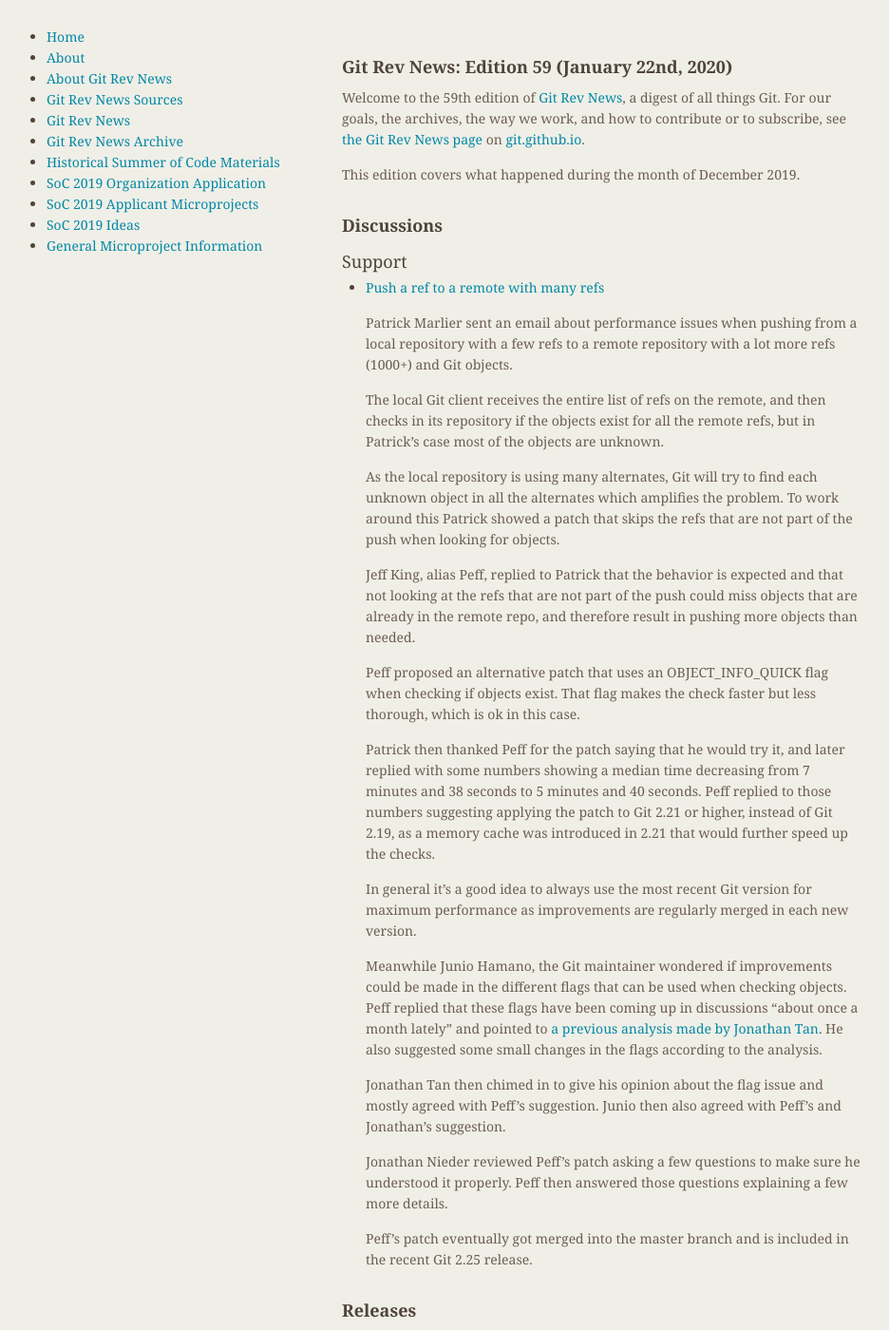
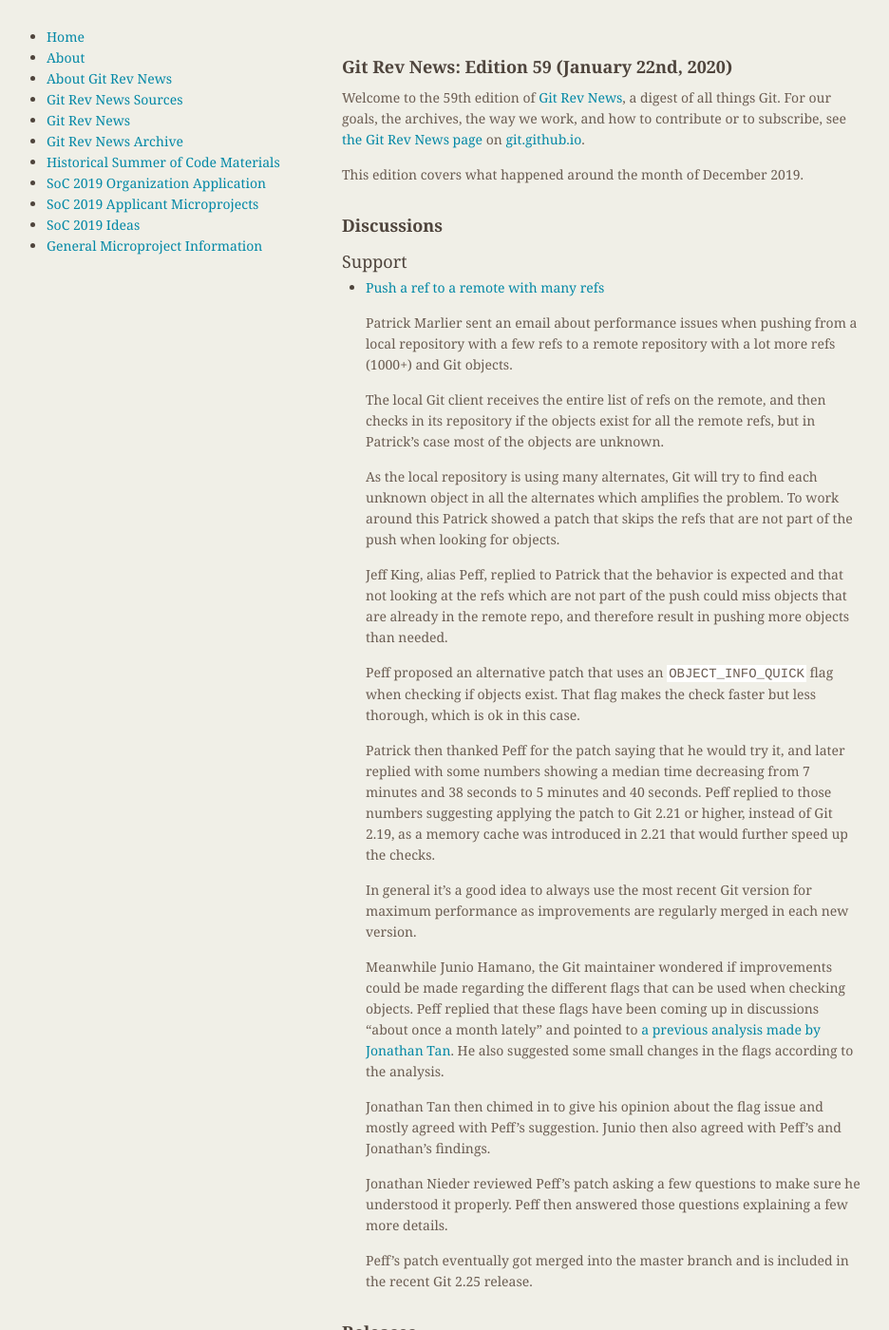
Before and after one commit to git/git.github.io, a Jekyll site: the page built from rev_news/drafts/edition-59.md, in a window 1280 px wide and 1400 px high. Shown: the whole window at 95% size, without its empty margins (174-1110 px from the left). Built offline with Jekyll 4.4.1, drawn with Linux system fonts in a browser that asks for light colours.

Commit message:
Rephrased some sentences plus the "around the month" suggestion.

```diff
--- a/rev_news/drafts/edition-59.md
+++ b/rev_news/drafts/edition-59.md
@@ -13,7 +13,7 @@
 a digest of all things Git. For our goals, the archives, the way we work, and how to contribute or to
 subscribe, see [the Git Rev News page](https://git.github.io/rev_news/rev_news/) on [git.github.io](http://git.github.io).
 
-This edition covers what happened during the month of December 2019.
+This edition covers what happened around the month of December 2019.
 
 ## Discussions
 
@@ -43,11 +43,11 @@
   refs that are not part of the push when looking for objects.
 
   Jeff King, alias Peff, replied to Patrick that the behavior is
-  expected and that not looking at the refs that are not part of the
+  expected and that not looking at the refs which are not part of the
   push could miss objects that are already in the remote repo, and
   therefore result in pushing more objects than needed.
 
-  Peff proposed an alternative patch that uses an OBJECT_INFO_QUICK
+  Peff proposed an alternative patch that uses an `OBJECT_INFO_QUICK`
   flag when checking if objects exist. That flag makes the check
   faster but less thorough, which is ok in this case.
 
@@ -63,15 +63,15 @@
   each new version.
 
   Meanwhile Junio Hamano, the Git maintainer wondered if improvements
-  could be made in the different flags that can be used when checking
-  objects. Peff replied that these flags have been coming up in
-  discussions "about once a month lately" and pointed to
+  could be made regarding the different flags that can be used when
+  checking objects. Peff replied that these flags have been coming up
+  in discussions "about once a month lately" and pointed to
   [a previous analysis made by Jonathan Tan](https://public-inbox.org/git/20191011220822.154063-1-jonathantanmy@google.com/).
   He also suggested some small changes in the flags according to the analysis.
 
   Jonathan Tan then chimed in to give his opinion about the flag issue
   and mostly agreed with Peff's suggestion. Junio then also agreed
-  with Peff's and Jonathan's suggestion.
+  with Peff's and Jonathan's findings.
 
   Jonathan Nieder reviewed Peff's patch asking a few questions to make
   sure he understood it properly. Peff then answered those questions
```
Also changed, not shown: other parts of rev_news/drafts/edition-59.md (+1 -1 lines).
